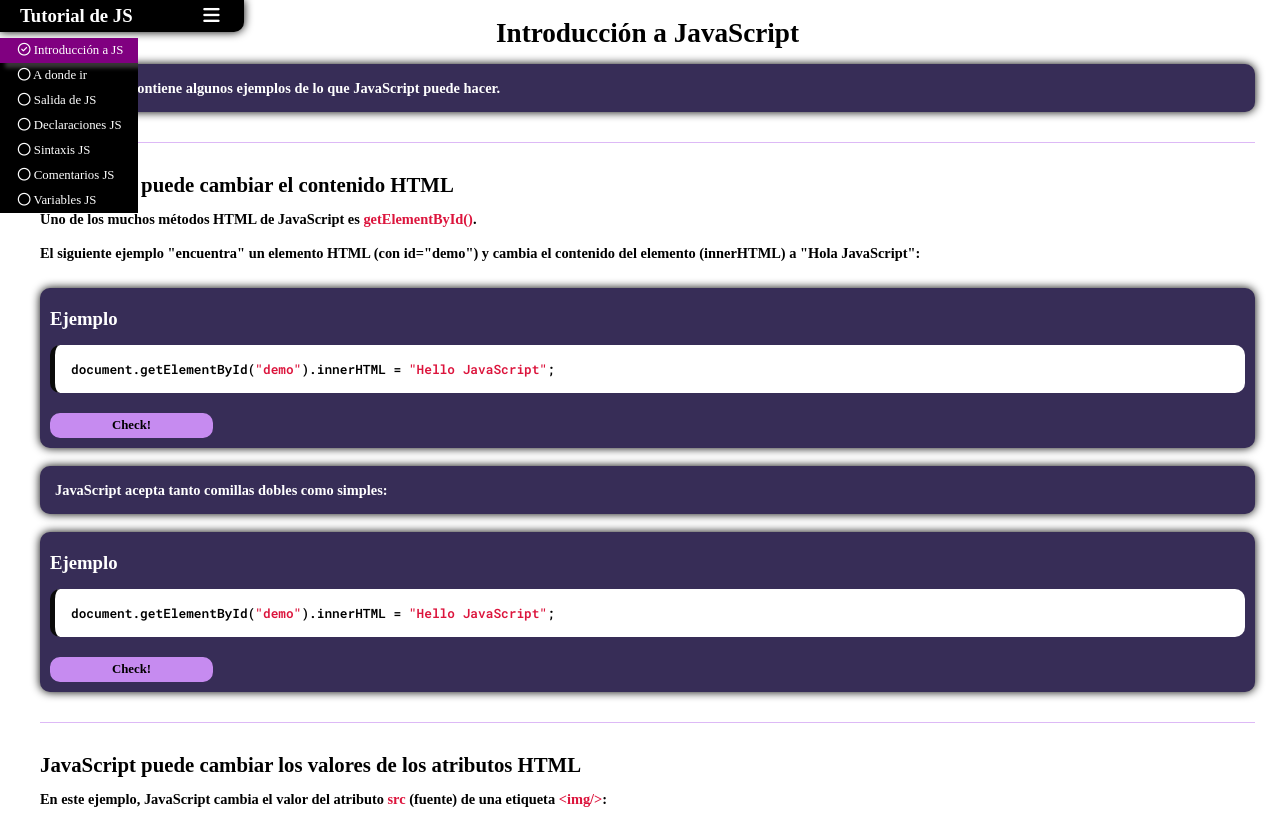
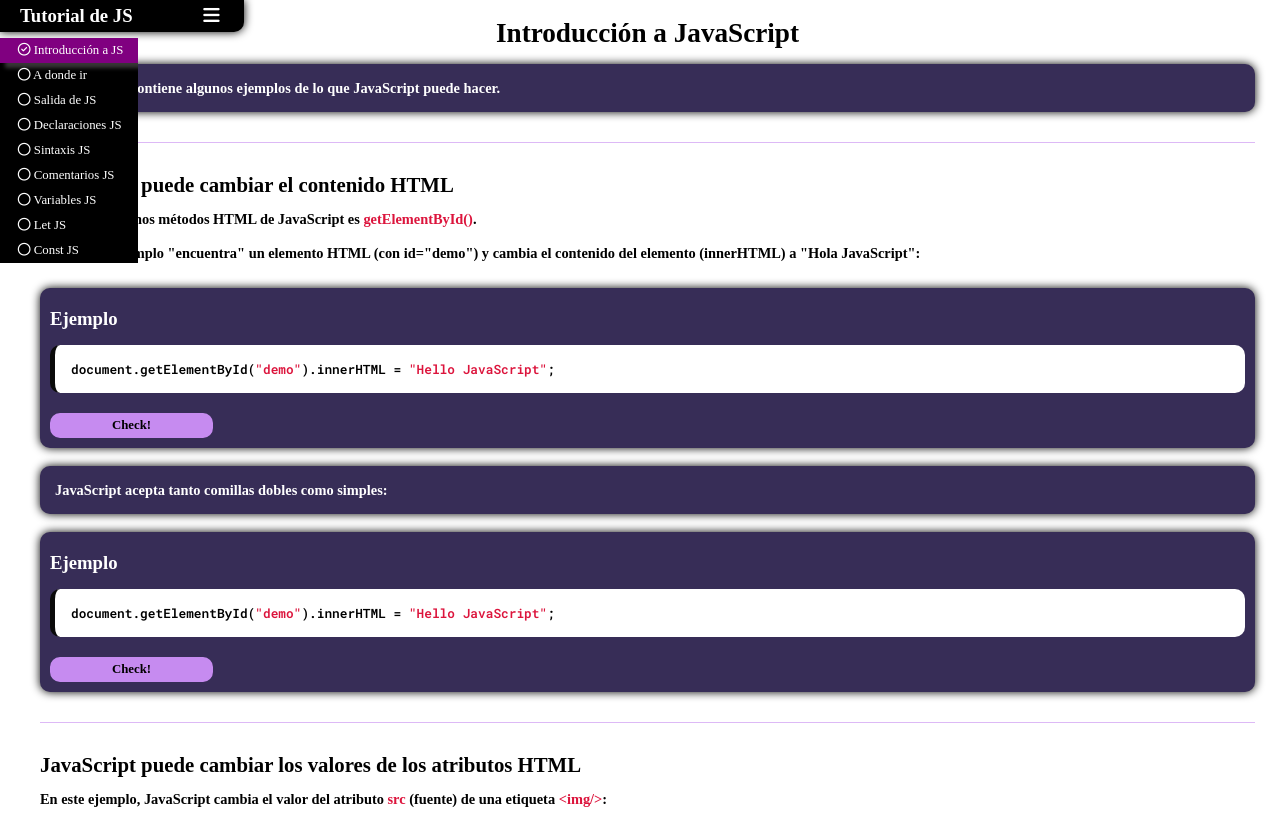
Before and after one commit to MaxiBarrera/TutoJavaScript, a plain HTML site: page index.html in a window 1280 px wide. Shown: the top 819 px of the page. Drawn offline with Linux system fonts and the light colour scheme; a web font is replaced by a local one.

Commit message:
Update index.html

```diff
--- a/index.html
+++ b/index.html
@@ -37,6 +37,12 @@
                     </li>
                     <li class="no-check">
                         <a href="html/6-variables.html"> &nbsp;&nbsp;&nbsp;&nbsp;<i class="fa-regular fa-circle"></i> Variables JS</a>
+                    </li>
+                    <li class="no-check">
+                        <a href="html/7-let.html"> &nbsp;&nbsp;&nbsp;&nbsp;<i class="fa-regular fa-circle"></i> Let JS</a>
+                    </li>
+                    <li class="no-check">
+                        <a href="html/8-const.html"> &nbsp;&nbsp;&nbsp;&nbsp;<i class="fa-regular fa-circle"></i> Const JS</a>
                     </li>
                 </ul>
             </aside>
```
